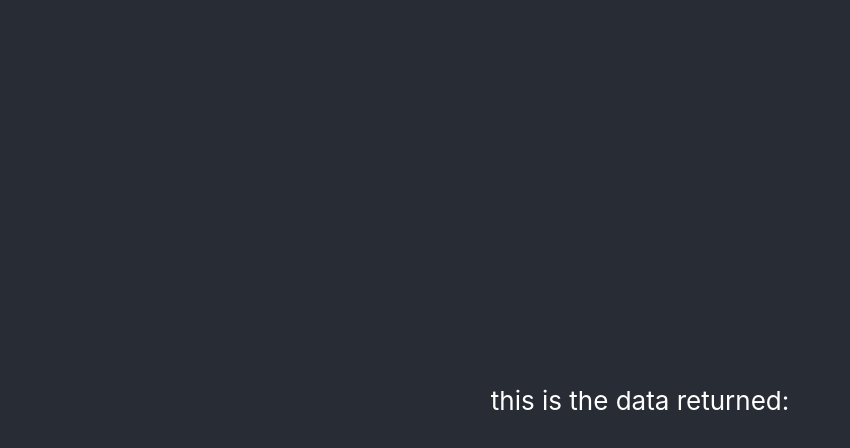
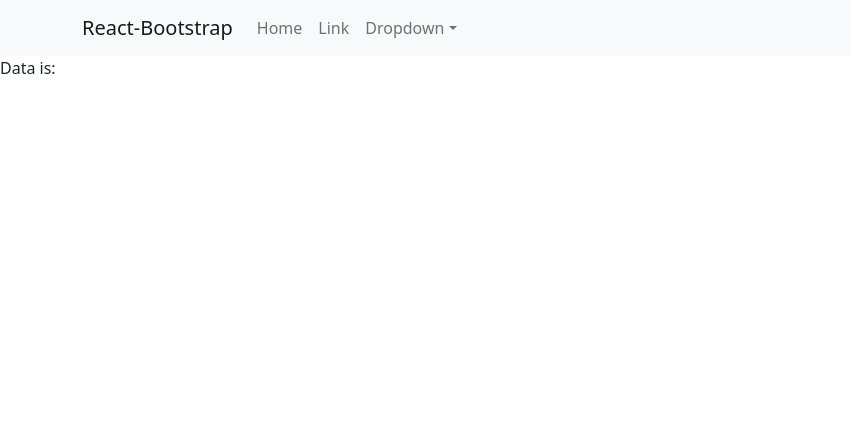
Before and after one commit to dcon0610/pythonESP32React, a React app in the folder frontend/: page / in a window 1280 px wide. Shown: the top 448 px of the page, without its empty margins (0-850 px from the left). Built offline with nearby package versions, Linux system fonts and the light colour scheme; no server answers.

Commit message:
frontend work

```diff
--- a/frontend/package.json
+++ b/frontend/package.json
@@ -15,6 +15,7 @@
     "babel-plugin-named-asset-import": "^0.3.8",
     "babel-preset-react-app": "^10.0.1",
     "bfj": "^7.0.2",
+    "bootstrap": "^5.1.3",
     "browserslist": "^4.18.1",
     "camelcase": "^6.2.1",
     "case-sensitive-paths-webpack-plugin": "^2.4.0",
@@ -41,6 +42,7 @@
     "prompts": "^2.4.2",
     "react": "^18.1.0",
     "react-app-polyfill": "^3.0.0",
+    "react-bootstrap": "^2.3.1",
     "react-dev-utils": "^12.0.1",
     "react-dom": "^18.1.0",
     "react-refresh": "^0.11.0",
@@ -137,5 +139,5 @@
       "react-app"
     ]
   },
-"proxy": "http://127.0.0.1:9566"
+  "proxy": "http://127.0.0.1:9566"
 }
--- a/frontend/src/App.js
+++ b/frontend/src/App/App.js
@@ -1,7 +1,9 @@
 import React from 'react';
-import logo from './logo.svg';
+import logo from './../logo.svg';
 import './App.css';
 import axios from 'axios';
+import Navbar from './../Components/navbar'
+
 
 const baseURL = "/api/test"
 function App() {
@@ -15,14 +17,14 @@
  });
 },[]);
   return (
-    <div className="App">
-      <header className="App-header">
-        <p>
-         this is the data returned: {post.message}
-        </p>
 
-      </header>
-    </div>
+
+      <div>
+        <Navbar/>
+        <div> Data is: {post.message}</div>
+
+      </div>
+
   );
 }
 
--- /dev/null
+++ b/frontend/src/Components/navbar.js
@@ -0,0 +1,30 @@
+import React from 'react'
+import {Navbar, Nav, NavDropdown} from 'react-bootstrap';
+import Container from 'react-bootstrap/Container'
+function navbar()
+{
+    return (
+
+        <Navbar bg="light" expand="lg">
+  <Container>
+    <Navbar.Brand href="#home">React-Bootstrap</Navbar.Brand>
+    <Navbar.Toggle aria-controls="basic-navbar-nav" />
+    <Navbar.Collapse id="basic-navbar-nav">
+      <Nav className="me-auto">
+        <Nav.Link href="#home">Home</Nav.Link>
+        <Nav.Link href="#link">Link</Nav.Link>
+        <NavDropdown title="Dropdown" id="basic-nav-dropdown">
+          <NavDropdown.Item href="#action/3.1">Action</NavDropdown.Item>
+          <NavDropdown.Item href="#action/3.2">Another action</NavDropdown.Item>
+          <NavDropdown.Item href="#action/3.3">Something</NavDropdown.Item>
+          <NavDropdown.Divider />
+          <NavDropdown.Item href="#action/3.4">Separated link</NavDropdown.Item>
+        </NavDropdown>
+      </Nav>
+    </Navbar.Collapse>
+  </Container>
+</Navbar>
+    );
+}
+
+export default navbar;
--- a/frontend/src/index.js
+++ b/frontend/src/index.js
@@ -1,8 +1,10 @@
 import React from 'react';
 import ReactDOM from 'react-dom/client';
 import './index.css';
-import App from './App';
+import App from './App/App';
 import reportWebVitals from './reportWebVitals';
+
+import 'bootstrap/dist/css/bootstrap.min.css';
 
 const root = ReactDOM.createRoot(document.getElementById('root'));
 root.render(
```
Also changed, not shown: frontend/index.html (line endings or trailing spaces), frontend/src/App/App.css (renamed from frontend/src/App.css), 2 other files (tests, documents, lock files or other folders).
